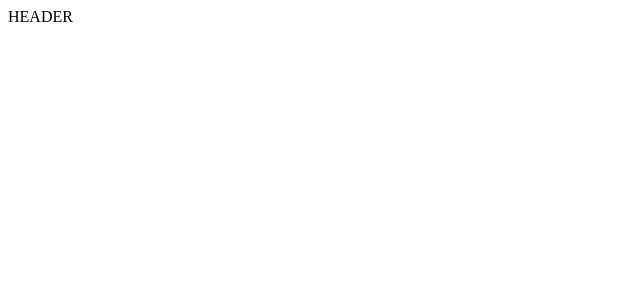
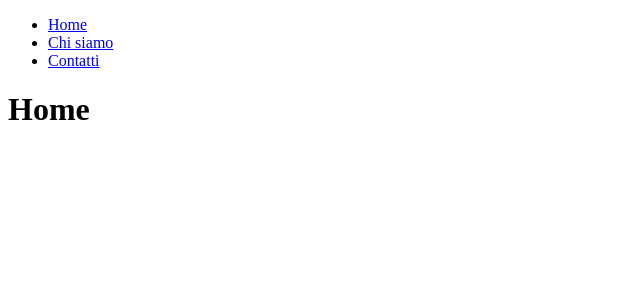
Before and after one commit to marcoceccarelli98/proj-html-vuejs, a Vue app: page / in a window 1280 px wide. Shown: the top 300 px of the page, without its empty margins (0-640 px from the left). Built offline with nearby package versions, Linux system fonts and the light colour scheme.

Commit message:
[UPD] links

```diff
--- a/src/components/PageHeader.vue
+++ b/src/components/PageHeader.vue
@@ -5,7 +5,21 @@ export default {
 </script>
 
 <template>
-  <header>HEADER</header>
+  <header>
+    <nav>
+      <ul>
+        <li>
+          <router-link :to="{ name: 'home' }">Home</router-link>
+        </li>
+        <li>
+          <router-link :to="{ name: 'about' }">Chi siamo</router-link>
+        </li>
+        <li>
+          <router-link :to="{ name: 'contact' }">Contatti</router-link>
+        </li>
+      </ul>
+    </nav>
+  </header>
 </template>
 
 <style scoped></style>
--- a/src/pages/AppAbout.vue
+++ b/src/pages/AppAbout.vue
@@ -1,5 +1,7 @@
 <script></script>
 
-<template></template>
+<template>
+    <h1>About</h1>
+</template>
 
 <style scoped></style>
--- a/src/pages/AppContact.vue
+++ b/src/pages/AppContact.vue
@@ -1,5 +1,7 @@
 <script></script>
 
-<template></template>
+<template>
+    <h1>Contatti</h1>
+</template>
 
 <style scoped></style>
--- a/src/pages/AppMain.vue
+++ b/src/pages/AppMain.vue
@@ -11,12 +11,14 @@ export default {
     };
   },
   methods: {},
-  created() {},
+  created() { },
 };
 </script>
 
 <template>
-  <main></main>
+  <main>
+    <h1>Home</h1>
+  </main>
 </template>
 
 <style scoped></style>
```
